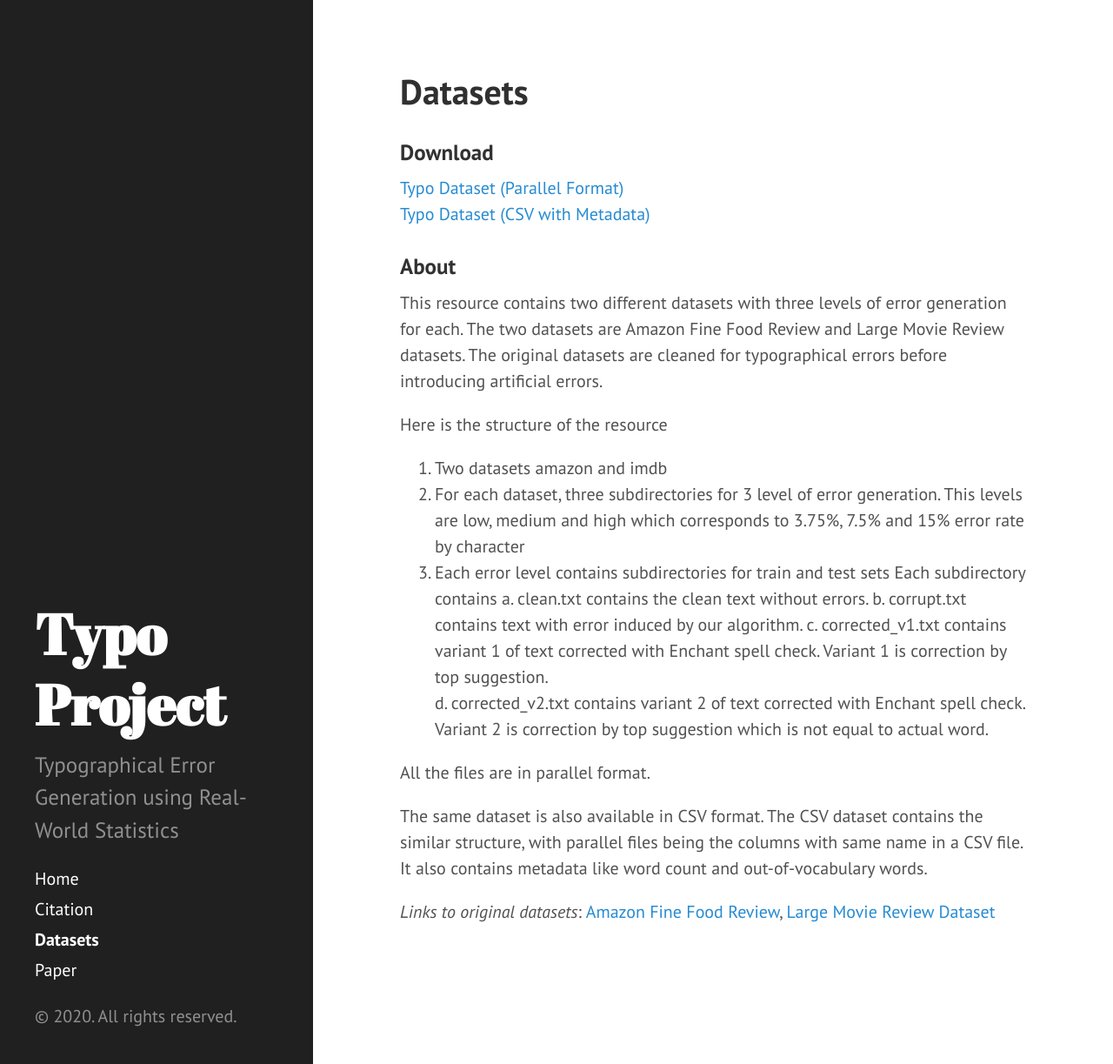
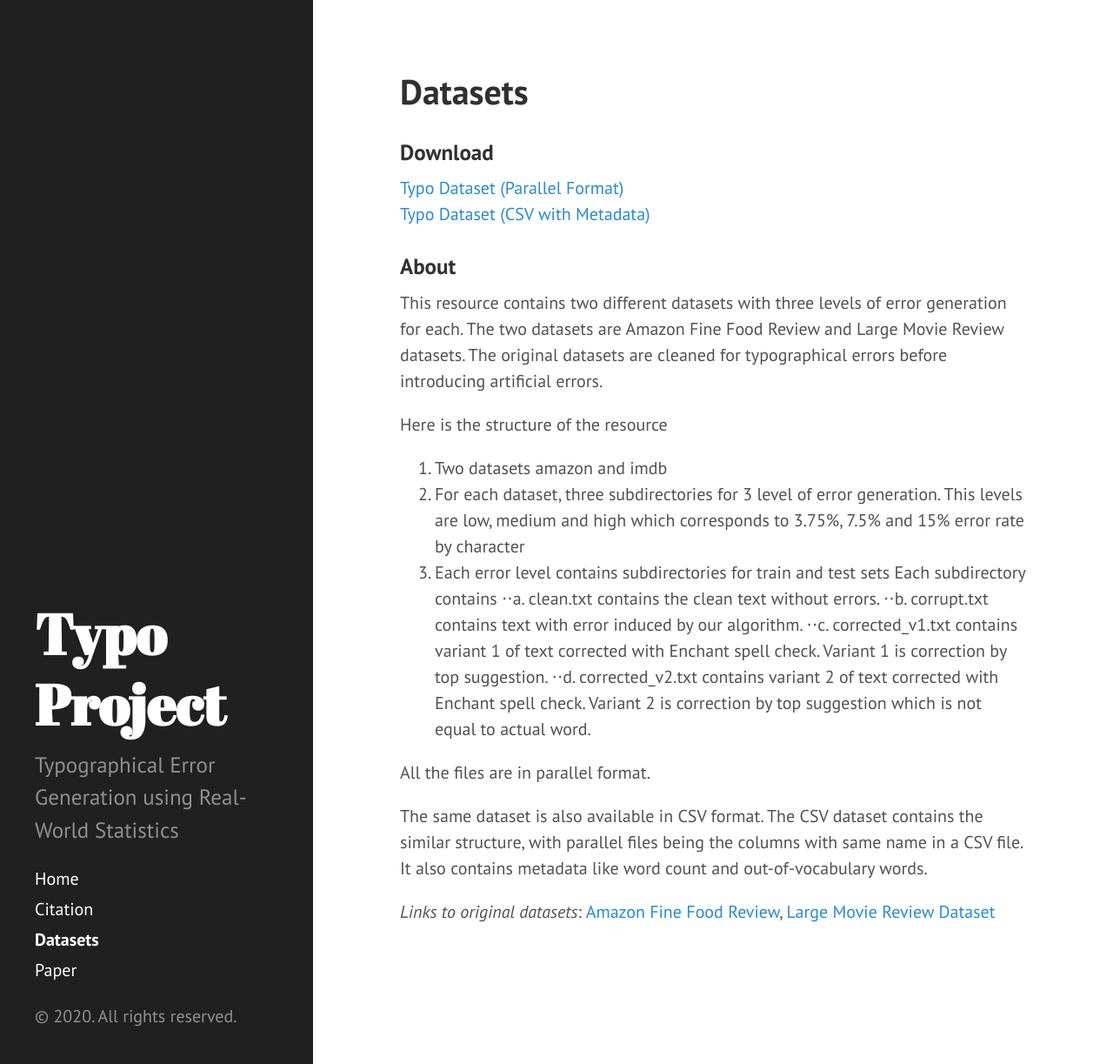
Before and after one commit to xitizzz/typo, a Jekyll site: the page built from dataset.md, in a window 1280 px wide and 1223 px high. Shown: the whole window at 87% size. Built offline with Jekyll 4.4.1, drawn with Linux system fonts in a browser that asks for light colours.

```diff
--- a/dataset.md
+++ b/dataset.md
@@ -17,10 +17,11 @@ Here is the structure of the resource
   2. For each dataset, three subdirectories for 3 level of error generation. This levels are low, medium and high which corresponds to 3.75%, 7.5% and 15% error rate by character
   3. Each error level contains subdirectories for train and test sets
   Each subdirectory contains
-    a. clean.txt contains the clean text without errors.
-    b. corrupt.txt contains text with error induced by our algorithm.
-    c. corrected_v1.txt contains variant 1 of text corrected with Enchant spell check. Variant 1 is correction by top suggestion.
-    d. corrected_v2.txt contains variant 2 of text corrected with Enchant spell check. Variant 2 is correction by top suggestion which is not equal to actual word.
+    ⋅⋅a. clean.txt contains the clean text without errors.
+    ⋅⋅b. corrupt.txt contains text with error induced by our algorithm.
+    ⋅⋅c. corrected_v1.txt contains variant 1 of text corrected with Enchant spell check. Variant 1 is correction by top suggestion.
+    ⋅⋅d. corrected_v2.txt contains variant 2 of text corrected with Enchant spell check. Variant 2 is correction by top suggestion which is not equal to actual word.
+
 
 All the files are in parallel format.
 
```
